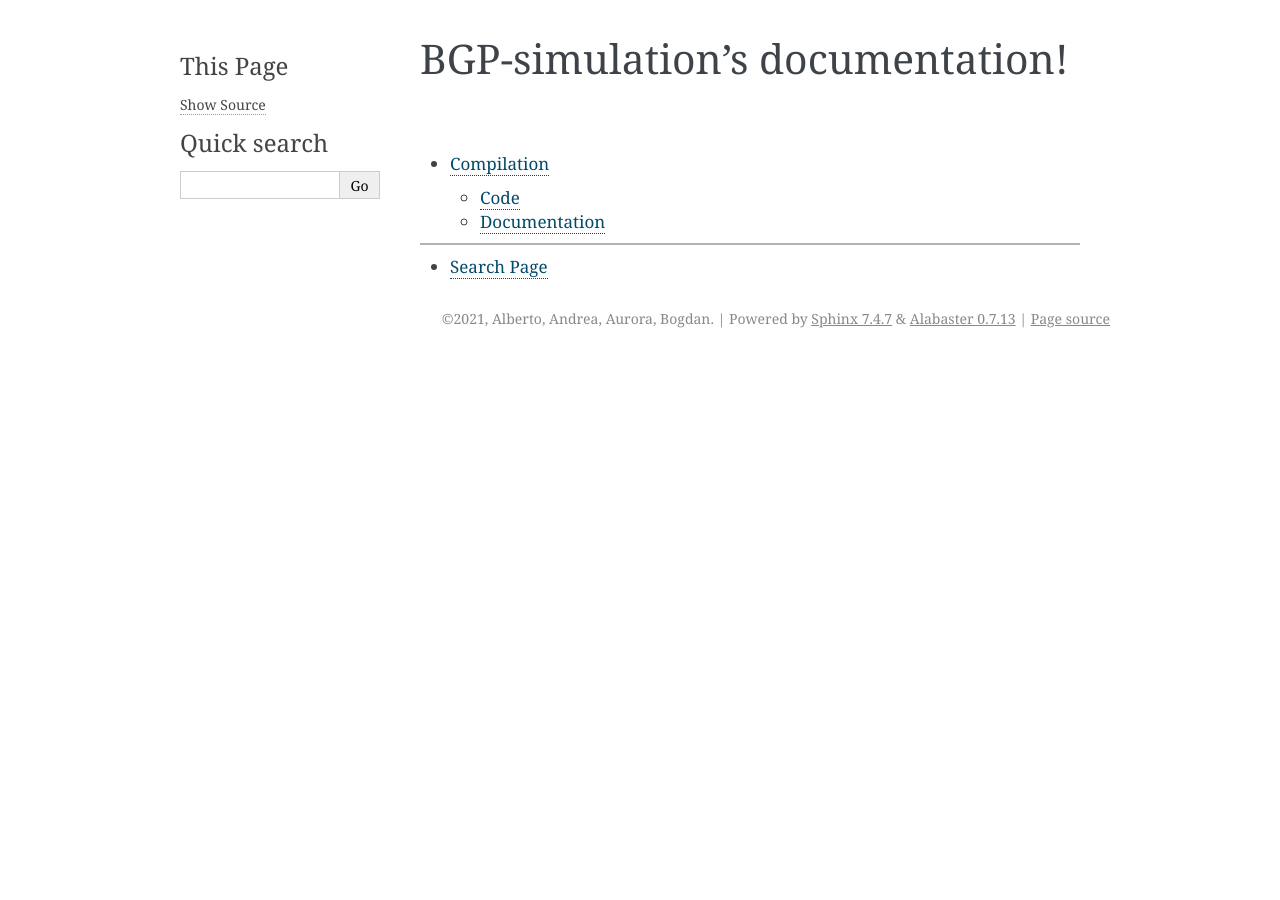
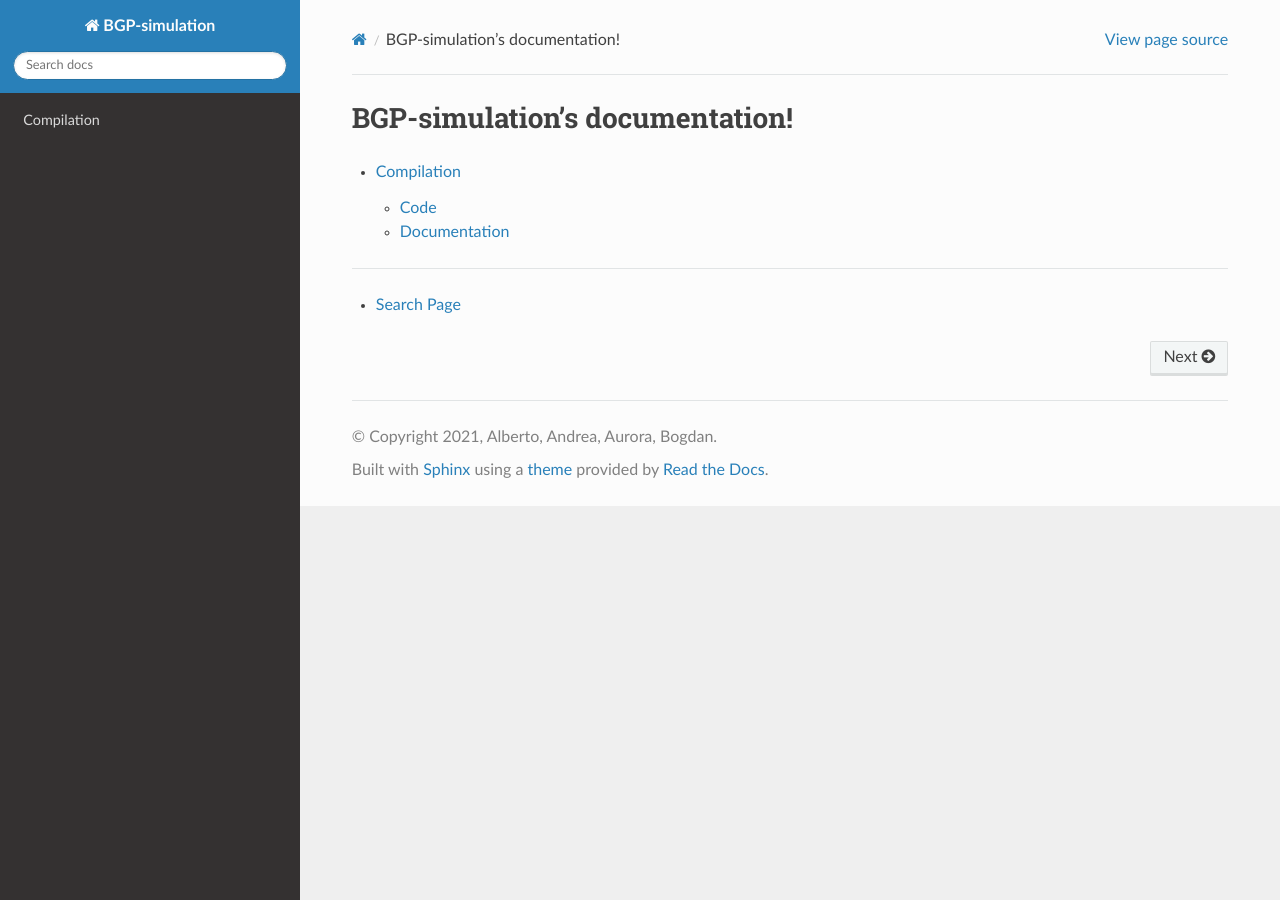
Before and after one commit to zanna-37/BGP-simulation, a Sphinx documentation site: the page built from docs/index.rst, in a window 1280 px wide. Built offline with Sphinx 7.4.7 and the Read the Docs theme 2.0.0, drawn with Linux system fonts in a browser that asks for light colours.

Commit message:
docs: use ReadTheDocs theme

```diff
--- /dev/null
+++ b/docs/_static/style.css
@@ -0,0 +1,3 @@
+.wy-nav-content {
+    max-width: 1800px !important;
+}
--- /dev/null
+++ b/docs/_templates/layout.html
@@ -0,0 +1,4 @@
+{% extends "!layout.html" %}
+{% block extrahead %}
+<link href="{{ pathto("_static/style.css", True) }}" rel="stylesheet" type="text/css">
+{% endblock %}
--- a/docs/conf.py
+++ b/docs/conf.py
@@ -27,7 +27,10 @@
 # Add any Sphinx extension module names here, as strings. They can be
 # extensions coming with Sphinx (named 'sphinx.ext.*') or your custom
 # ones.
-extensions = ['recommonmark']
+extensions = [
+    'recommonmark',
+    "sphinx_rtd_theme"
+]
 
 # Add any paths that contain templates here, relative to this directory.
 templates_path = ['_templates']
@@ -43,7 +46,7 @@
 # The theme to use for HTML and HTML Help pages.  See the documentation for
 # a list of builtin themes.
 #
-html_theme = 'alabaster'
+html_theme = 'sphinx_rtd_theme'
 
 # Add any paths that contain custom static files (such as style sheets) here,
 # relative to this directory. They are copied after the builtin static files,
```
